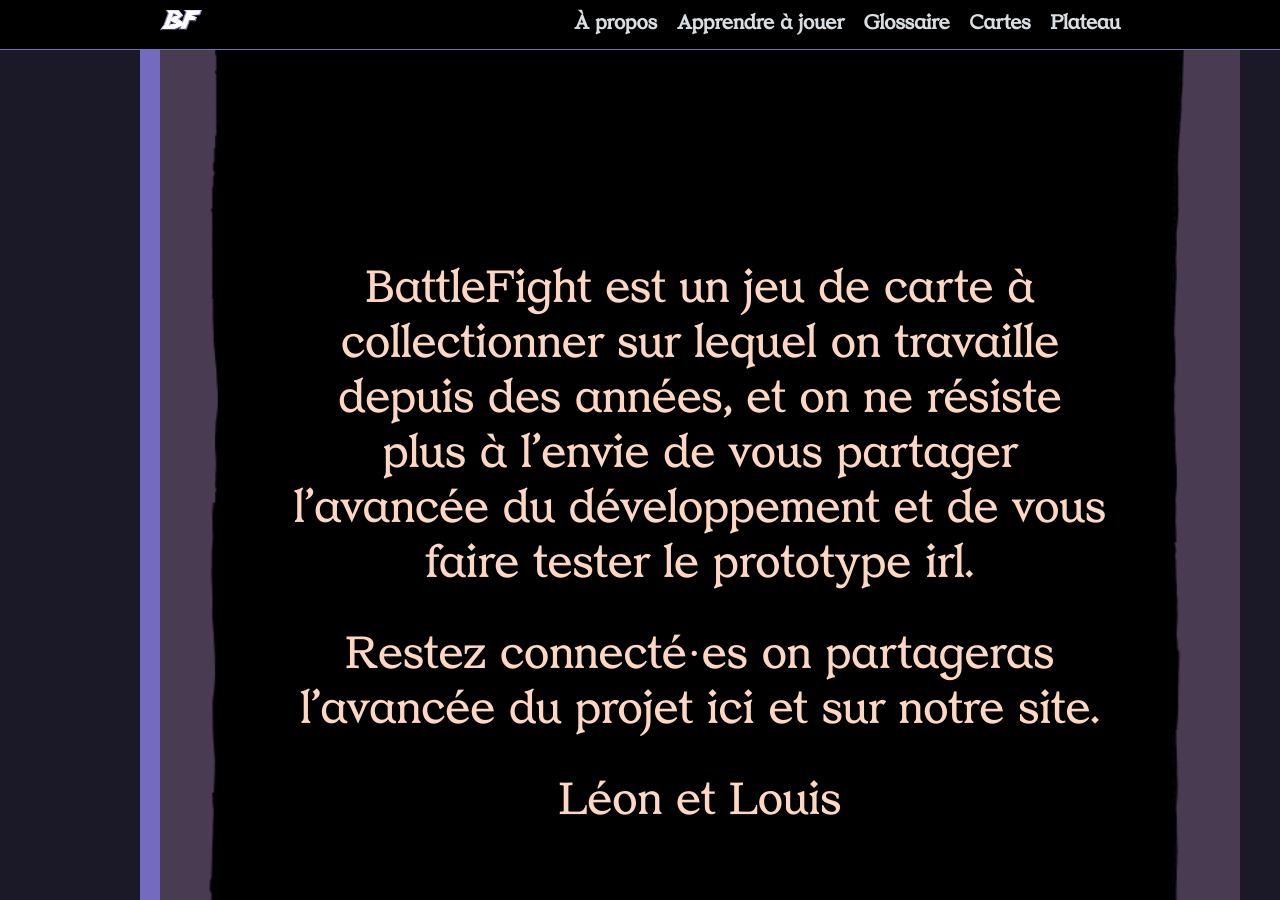
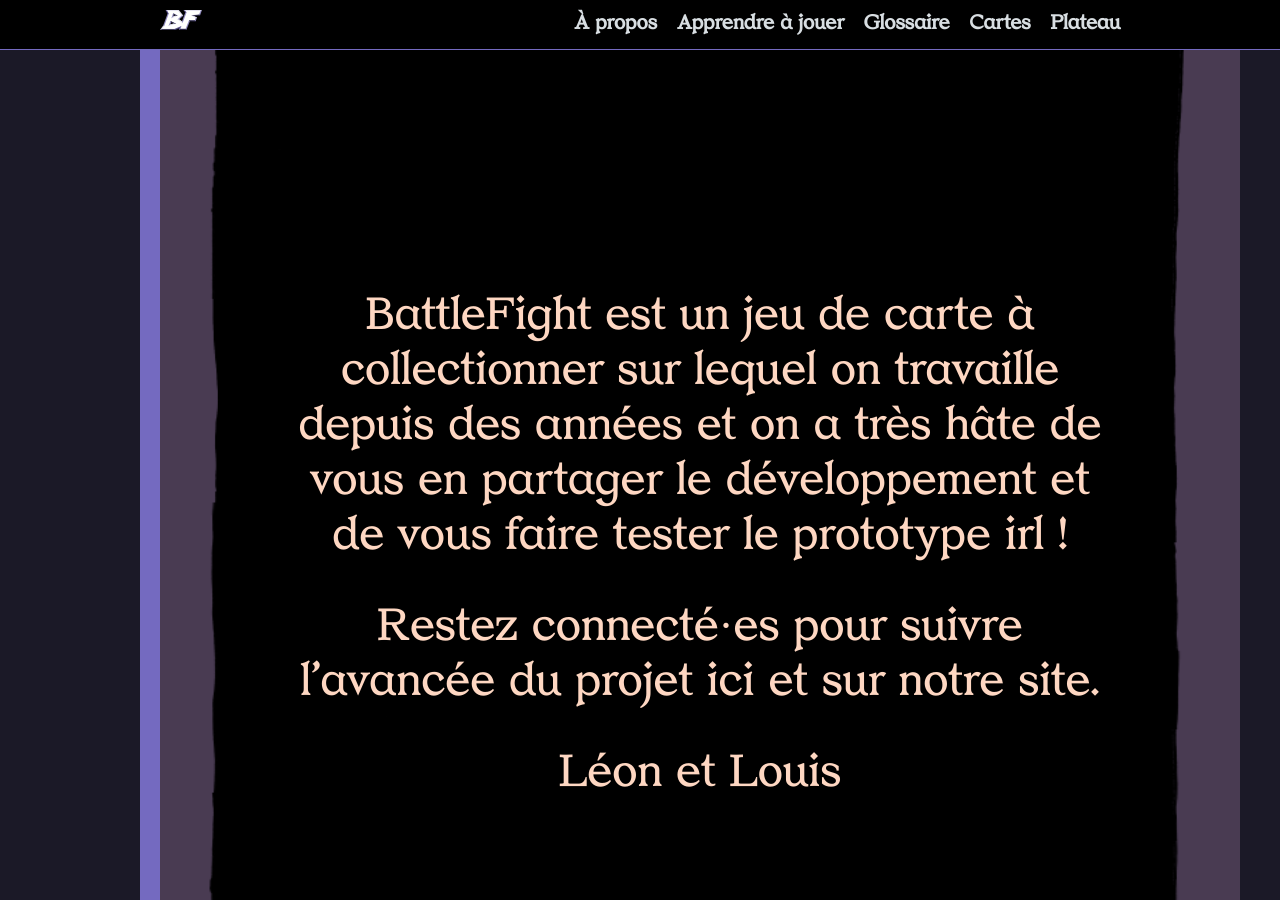
Before and after one commit to dracdrac/BATTLEFIGHT, a Jekyll site: the page built from communication/elements-reseaux-sociaux/post-insta-1.md, in a window 1280 px wide and 900 px high, scrolled down 1947 px. Built offline with Jekyll 4.4.1, drawn with Linux system fonts in a browser that asks for light colours; the repository's description, which GitHub fills in, is left out.

Commit message:
Update post-insta-1.md

```diff
--- a/communication/elements-reseaux-sociaux/post-insta-1.md
+++ b/communication/elements-reseaux-sociaux/post-insta-1.md
@@ -18,9 +18,9 @@ bleed: 0px
 <div id="slide2" class="page" markdown="1">
 
 
-BattleFight est un jeu de carte à collectionner sur lequel on travaille depuis des années, et on ne résiste plus à l'envie de vous partager l'avancée du développement et de vous faire tester le prototype irl.
+BattleFight est un jeu de carte à collectionner sur lequel on travaille depuis des années et on a très hâte de vous en partager le développement et de vous faire tester le prototype irl !
 
-Restez connecté·es on partageras l'avancée du projet ici et sur notre site.
+Restez connecté·es pour suivre l’avancée du projet ici et sur notre site.
 
 Léon et Louis
 
```
